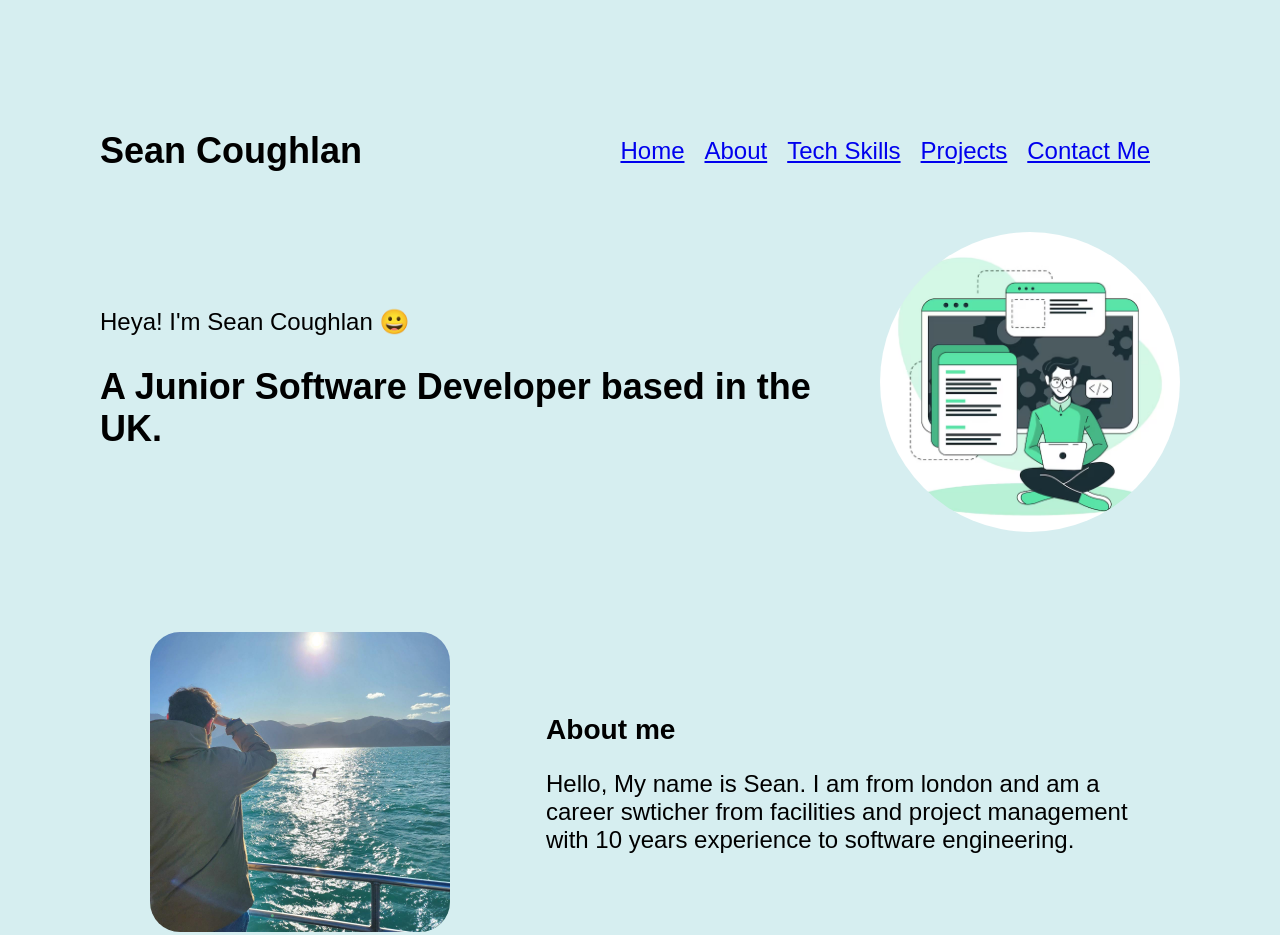
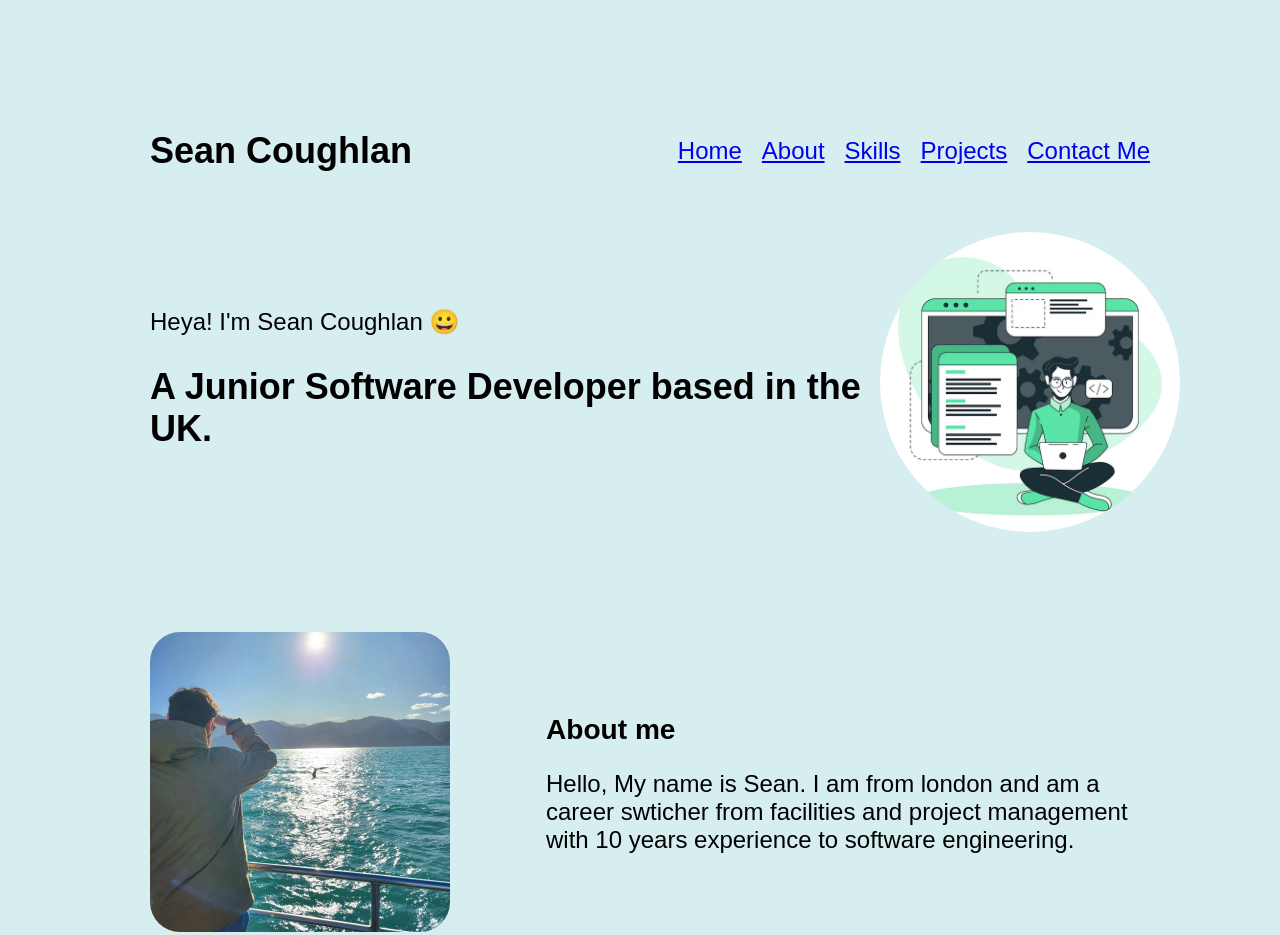
Before and after one commit to Cogger101/web-project, a plain HTML site: page index.html in a window 1280 px wide. Shown: the top 935 px of the page. Drawn offline with Linux system fonts and the light colour scheme.

Commit message:
adding responsive about me section

```diff
--- a/index.html
+++ b/index.html
@@ -13,7 +13,7 @@
                 <ul class="header--navBar">
                     <li><a href="#home"> Home </a></li>
                     <li><a href="#aboutMe">About </a></li>
-                     <li><a href="#techSkills">Tech Skills</a></li>
+                     <li><a href="#techSkills">Skills</a></li>
                     <li><a href="#projects"> Projects</a> </li>
                     <li><a href="#contactMe"> Contact Me </a> </li>
                 </ul>
--- a/styles.scss
+++ b/styles.scss
@@ -23,7 +23,7 @@ header {
 }
 
 .aboutMe {
-    text-align: left;
+    text-align: center;
     padding-top: 50px;
     &--img {
         width: 300px;
@@ -131,6 +131,7 @@ header {
         display: flex;
         align-items: center;
         justify-content: space-between;
+        padding-left: 50px;
         &--navBar {
             display: flex;
             padding: 5px;
@@ -148,6 +149,9 @@ header {
         align-items: center;
         justify-content: space-between;
 
+        &--content {
+            padding-left: 50px;
+        }
         &--img {
             display: flex;
             justify-content: flex-end;
@@ -172,6 +176,7 @@ header {
         &--content {
             flex: 1;
             padding-left: 80px;
+            text-align: left;
         }
         &--title {
             margin-bottom: 10px;
```
Also changed, not shown: styles.css.
